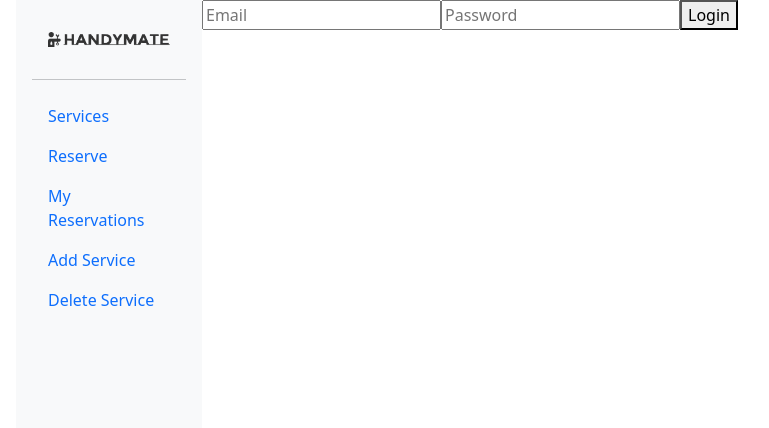
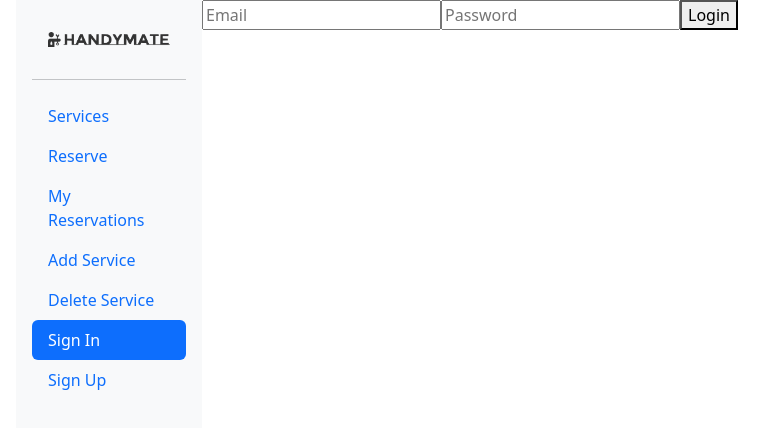
Before and after one commit to PrantoshB/HandyMate-Frontend, a React (Create React App) app: page /signin in a window 1280 px wide. Shown: the top 428 px of the page, without its empty margins (66-835 px from the left). Built offline with nearby package versions, Linux system fonts and the light colour scheme.

Commit message:
Modify authentication: - Save login to the browser - Ceate logut option

```diff
--- a/src/components/Navbar.js
+++ b/src/components/Navbar.js
@@ -1,5 +1,6 @@
-import { NavLink } from 'react-router-dom';
+import { NavLink, useNavigate } from 'react-router-dom';
 import logo from '../assets/images/hanymate-logo.png';
+import isAuthenticated from './auth';
 
 const Navbar = () => {
   const links = [
@@ -8,7 +9,14 @@ const Navbar = () => {
     { id: 3, name: 'My Reservations', path: '/reservations' },
     { id: 4, name: 'Add Service', path: '/add-service' },
     { id: 5, name: 'Delete Service', path: '/' },
+
   ];
+  const navigate = useNavigate();
+  const isLoggedIn = isAuthenticated();
+  const handleLogout = () => {
+    localStorage.removeItem('token');
+    navigate('/signin');
+  };
   return (
     <aside className="main-nav col-md-2">
       <div className="d-flex flex-column flex-shrink-0 p-3 bg-light sidebar">
@@ -22,6 +30,20 @@ const Navbar = () => {
               <NavLink className="nav-link" to={link.path}>{link.name}</NavLink>
             </li>
           ))}
+          {isLoggedIn ? (
+            <li className="nav-item">
+              <button type="button" className="btn btn-link nav-link" onClick={handleLogout}>Logout</button>
+            </li>
+          ) : (
+            <>
+              <li className="nav-item">
+                <NavLink className="nav-link" to="/signin">Sign In</NavLink>
+              </li>
+              <li className="nav-item">
+                <NavLink className="nav-link" to="/signup">Sign Up</NavLink>
+              </li>
+            </>
+          )}
         </ul>
       </div>
     </aside>
--- a/src/components/SignIn.js
+++ b/src/components/SignIn.js
@@ -7,22 +7,24 @@ const SignIn = () => {
   const [email, setEmail] = useState('');
   const [password, setPassword] = useState('');
 
-  const handleLogin = async (e) => {
+  const handleLogin = (e) => {
     e.preventDefault();
-    try {
-      const response = await axios.post('http://localhost:3000/login', {
+    axios
+      .post('http://localhost:3000/login', {
         user: {
           email,
           password,
         },
+      })
+      .then((response) => {
+        console.log(response.headers.authorization);
+        localStorage.setItem('token', response.headers.authorization);
+        console.log(response.data);
+        navigate('/');
+      })
+      .catch((error) => {
+        console.error(error);
       });
-      // Handle successful login
-      console.log(response.data);
-      navigate('/');
-    } catch (error) {
-      // Handle login error
-      console.error(error);
-    }
   };
 
   return (
--- /dev/null
+++ b/src/components/auth.js
@@ -0,0 +1,6 @@
+const isAuthenticated = () => {
+  const token = localStorage.getItem('token');
+  return !!token;
+};
+
+export default isAuthenticated;
```
